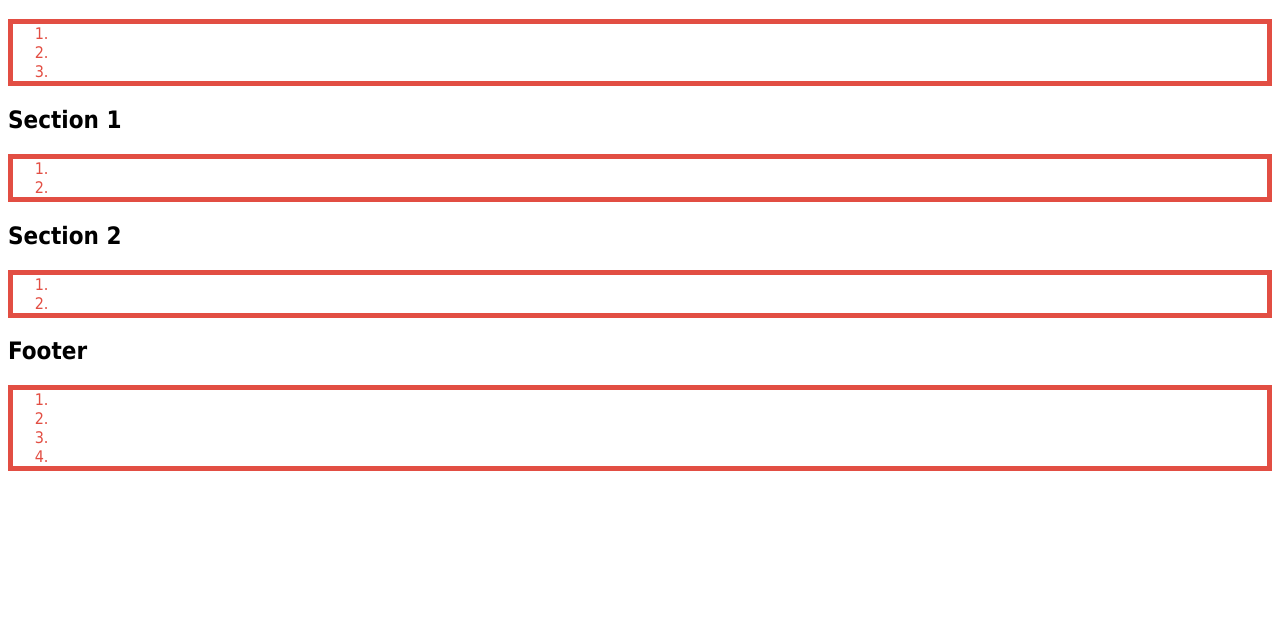
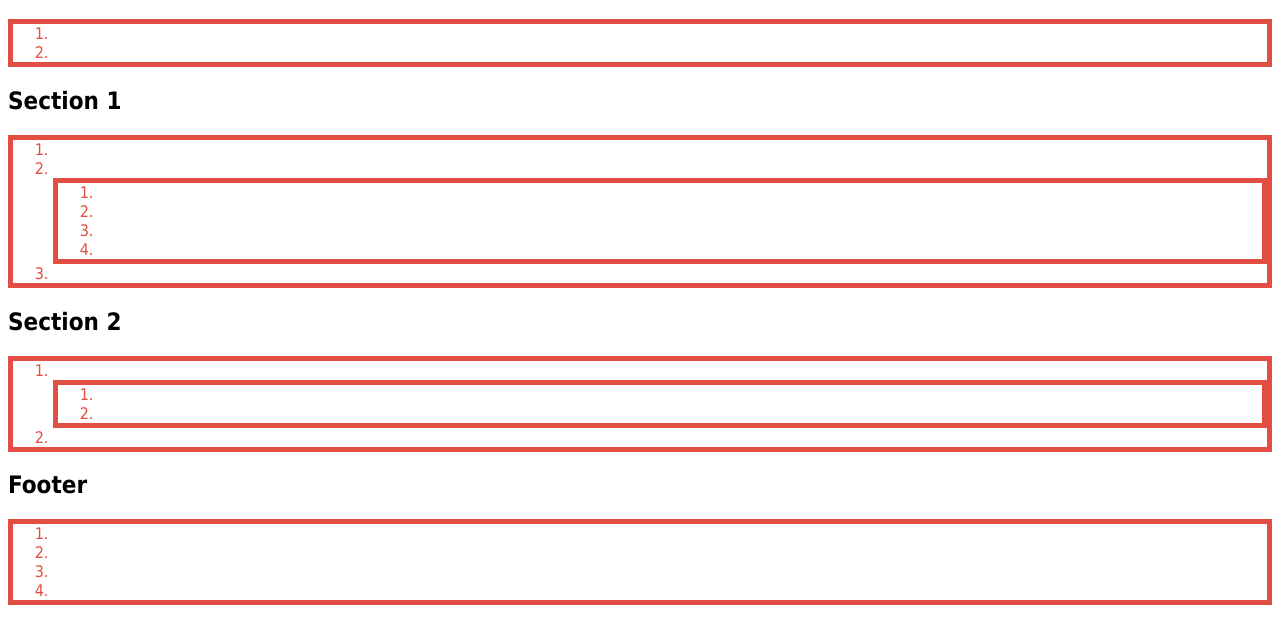
Before and after one commit to niesssiobhan/cssCourse, a plain HTML site: page public/seventh.html in a window 1280 px wide. Shown: the part 62-706 px from the top of the page. Drawn offline with Linux system fonts and the light colour scheme.

Commit message:
added in sub lists

```diff
--- a/public/seventh.html
+++ b/public/seventh.html
@@ -12,17 +12,27 @@
     <ol>
       <li></li>
       <li></li>
-      <li></li>
     </ol>
     <h2>Section 1</h2>
     <ol>
       <li></li>
+      <li></li>
+      <ol>
+        <li></li>
+        <li></li>
+        <li></li>
+        <li></li>
+      </ol>
       <li></li>
     </ol>
     <p></p>
     <h2>Section 2</h2>
     <ol>
       <li></li>
+      <ol>
+        <li></li>
+        <li></li>
+      </ol>
       <li></li>
     </ol>
     <p></p>
```
